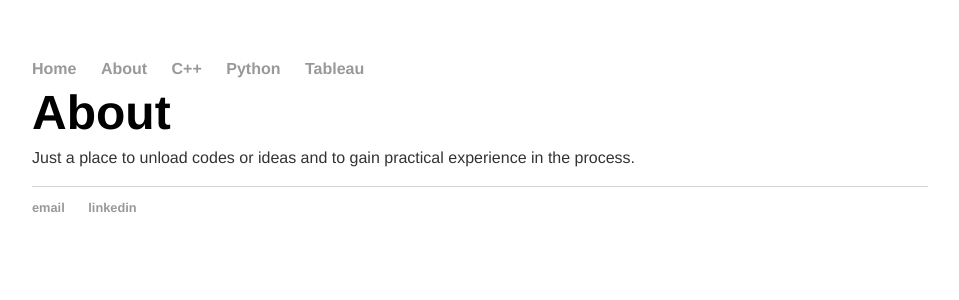
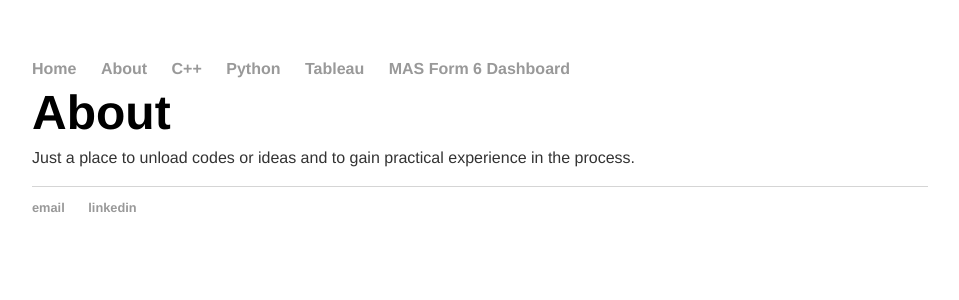
Before and after one commit to cchanzl/Lock-Screen, a Jekyll site: the page built from about/index.html, in a window 1280 px wide. Shown: the top 300 px of the page, without its empty margins (160-1119 px from the left). Built offline with Jekyll 4.4.1, drawn with Linux system fonts in a browser that asks for light colours.

Commit message:
Update default.html

```diff
--- a/_layouts/default.html
+++ b/_layouts/default.html
@@ -13,6 +13,7 @@
 				<li><a href="/cpp">C++</a></li>
 				<li><a href="/python">Python</a></li>
 	        		<li><a href="/tableau">Tableau</a></li>
+				<li><a href="/form 6">MAS Form 6 Dashboard</a></li>
 	    		</ul>
 			</nav>
 			<div class="container">
```
